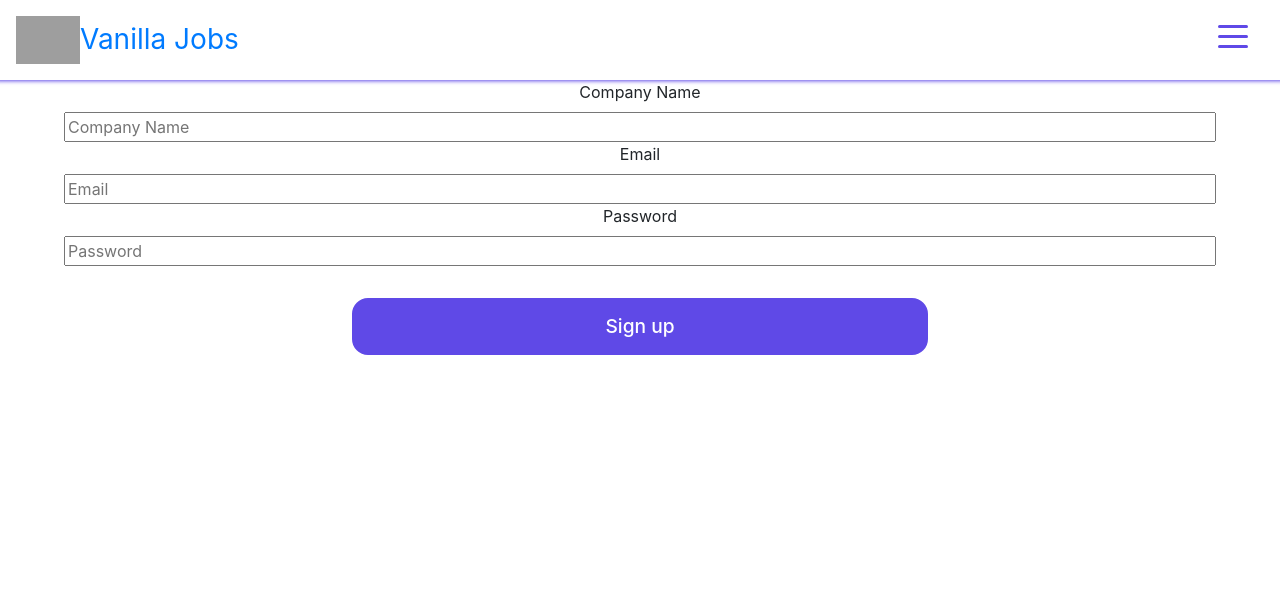
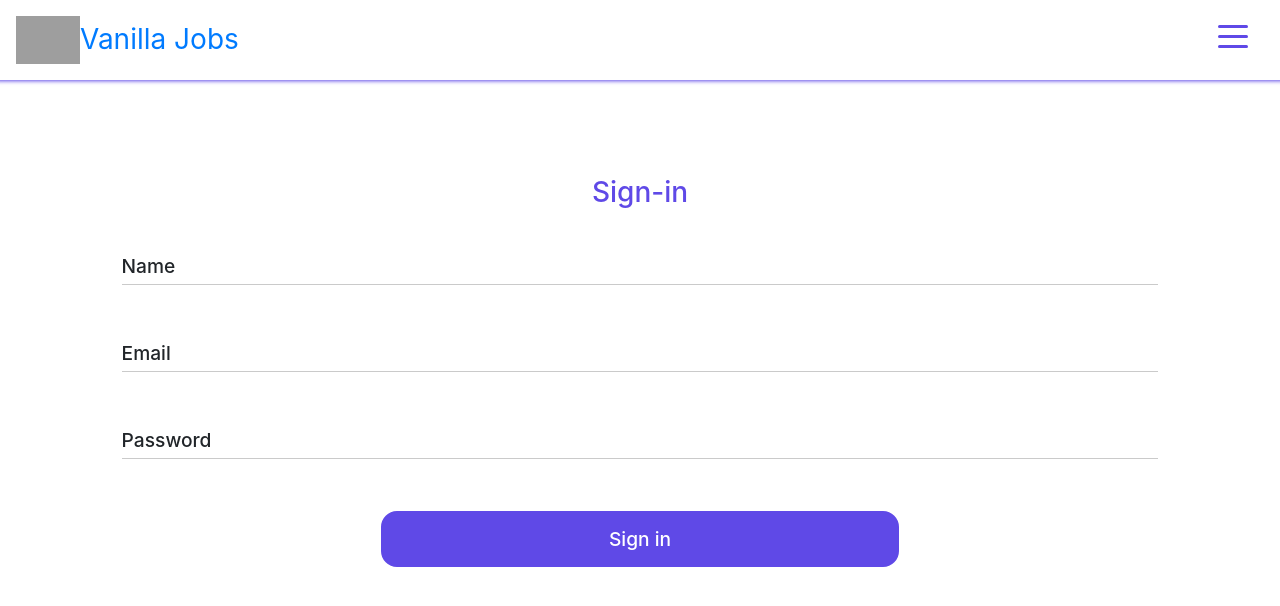
Before and after one commit to filipe-freire/VanillaJobs, a React (Create React App) app in the folder client/: page /authentication/sign-up in a window 1280 px wide. Shown: the top 606 px of the page. Built offline with nearby package versions, Linux system fonts and the light colour scheme; no server answers; grey boxes are pictures that could not be loaded.

Commit message:
add styles to authentication views

```diff
--- a/client/src/App.scss
+++ b/client/src/App.scss
@@ -1,6 +1,6 @@
 .App {
   text-align: center;
-  height: 100%;
+  min-height: 100%;
   display: flex;
   flex-direction: column;
 }
--- a/client/src/Views/Authentication/SignInView.jsx
+++ b/client/src/Views/Authentication/SignInView.jsx
@@ -1,8 +1,11 @@
 import React, { Component } from 'react';
 
 import Button from './../../components/Button';
+import InputText from './../../components/InputText';
 
 import { signIn } from './../../services/authentication';
+
+import './authentication.scss';
 
 class SignInView extends Component {
   constructor() {
@@ -39,27 +42,24 @@ class SignInView extends Component {
 
   render() {
     return (
-      <div>
+      <div className="authentication-container py-5 my-5 d-flex flex-column justify-content-center mx-auto">
         <h3>Sign-in</h3>
-        <form onSubmit={this.handleFormSubmission}>
-          <label htmlFor="input-email">Email</label>
-          <input
-            id="input-email"
-            type="text"
-            placeholder="Email"
-            name="email"
+        <form onSubmit={this.handleFormSubmission} className="mx-auto ">
+          <InputText
+            id="email"
+            type="email"
             value={this.state.email}
-            onChange={this.handleInputChange}
+            handleChange={this.handleInputChange}
+            label="Email"
           />
-          <label htmlFor="input-password">Password</label>
-          <input
-            id="input-password"
+          <InputText
+            id="password"
             type="password"
-            placeholder="Password"
-            name="password"
             value={this.state.password}
-            onChange={this.handleInputChange}
+            handleChange={this.handleInputChange}
+            label="Password"
           />
+
           <Button name="Sign in" />
         </form>
       </div>
--- a/client/src/Views/Authentication/SignUpView.jsx
+++ b/client/src/Views/Authentication/SignUpView.jsx
@@ -2,6 +2,9 @@ import React, { Component } from 'react';
 import { signUp } from '../../services/authentication';
 
 import Button from './../../components/Button';
+import InputText from './../../components/InputText';
+
+import './authentication.scss';
 
 class AuthSignUpView extends Component {
   constructor() {
@@ -37,39 +40,31 @@ class AuthSignUpView extends Component {
 
   render() {
     return (
-      <div>
-        <form onSubmit={this.handleFormSubmission}>
-          <label htmlFor="input-companyName">Company Name</label>
-          <input
-            id="input-companyName"
-            type="text"
-            name="companyName"
-            placeholder="Company Name"
-            value={this.state.name}
-            onChange={this.handleInputChange}
+      <div className="authentication-container py-5 my-5 d-flex flex-column justify-content-center mx-auto">
+        <h3>Sign-in</h3>
+        <form onSubmit={this.handleFormSubmission} className="mx-auto ">
+          <InputText
+            id="companyName"
+            value={this.state.companyName}
+            handleChange={this.handleInputChange}
+            label="Name"
+          />
+          <InputText
+            id="email"
+            type="email"
+            value={this.state.email}
+            handleChange={this.handleInputChange}
+            label="Email"
+          />
+          <InputText
+            id="password"
+            type="password"
+            value={this.state.password}
+            handleChange={this.handleInputChange}
+            label="Password"
           />
 
-          <label htmlFor="input-email">Email</label>
-          <input
-            id="input-email"
-            type="email"
-            name="email"
-            placeholder="Email"
-            value={this.state.email}
-            onChange={this.handleInputChange}
-          />
-
-          <label htmlFor="input-password">Password</label>
-          <input
-            id="input-password"
-            type="password"
-            name="password"
-            placeholder="Password"
-            value={this.state.password}
-            onChange={this.handleInputChange}
-          />
-
-          <Button name="Sign up" />
+          <Button name="Sign in" />
         </form>
       </div>
     );
--- /dev/null
+++ b/client/src/Views/Authentication/authentication.scss
@@ -0,0 +1,12 @@
+$color-highlighted: #5f49e7;
+.authentication-container {
+  width: 90%;
+
+  h3 {
+    color: $color-highlighted;
+  }
+
+  form {
+    width: 90%;
+  }
+}
--- a/client/src/Views/JobPosts/CreateView.jsx
+++ b/client/src/Views/JobPosts/CreateView.jsx
@@ -89,7 +89,7 @@ class Creation extends Component {
   render() {
     const techEls = ['React', 'NodeJS', 'Javascript', 'VueJS'];
     const seniorityLevels = ['Junior', 'Mid', 'Senior'];
-    const categories = ['Front end', 'Back end', 'Fullstack'];
+    const categories = ['Frontend', 'Backend', 'Fullstack'];
     return (
       <form onSubmit={this.handleFormSubmission} className="py-4">
         <InputText
```
